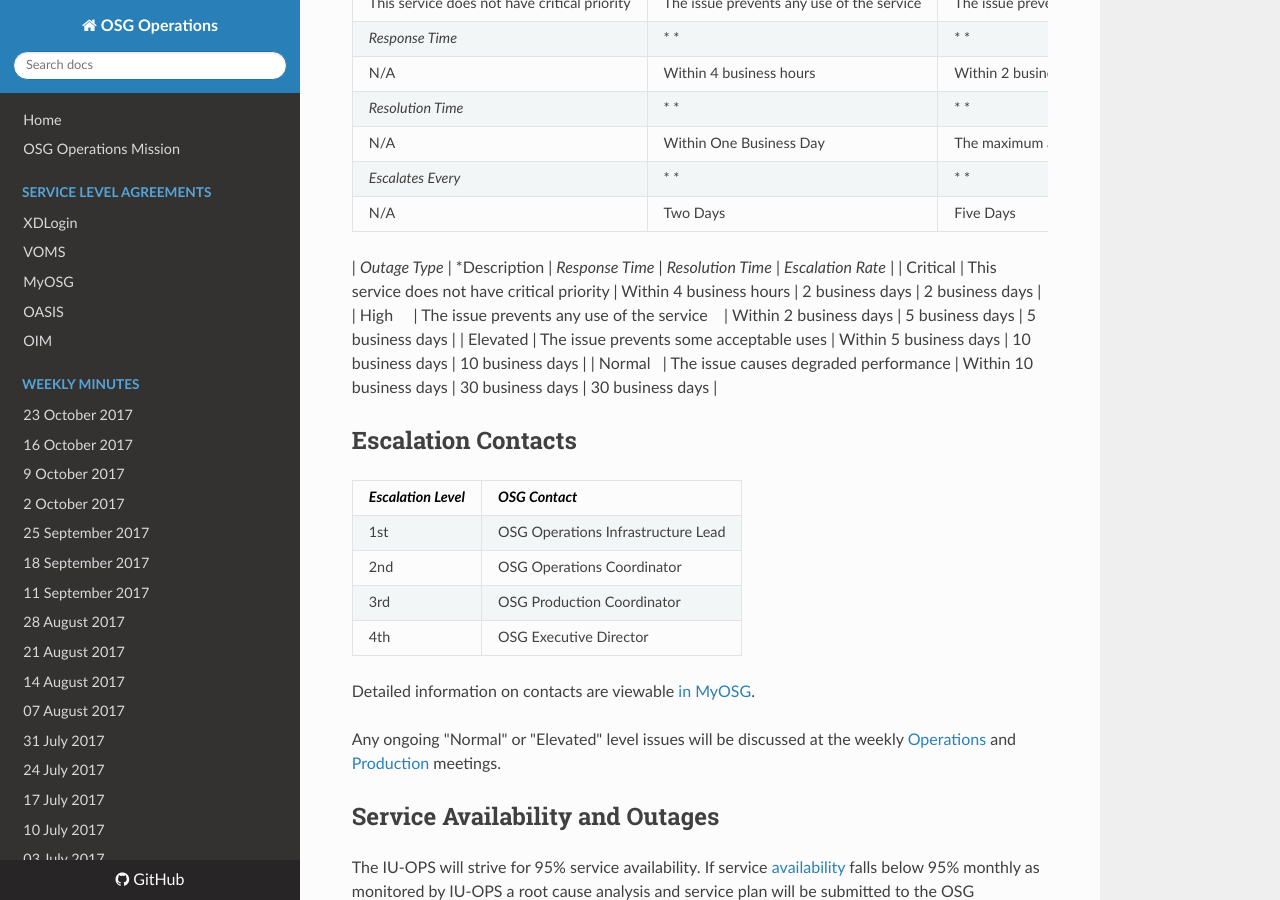
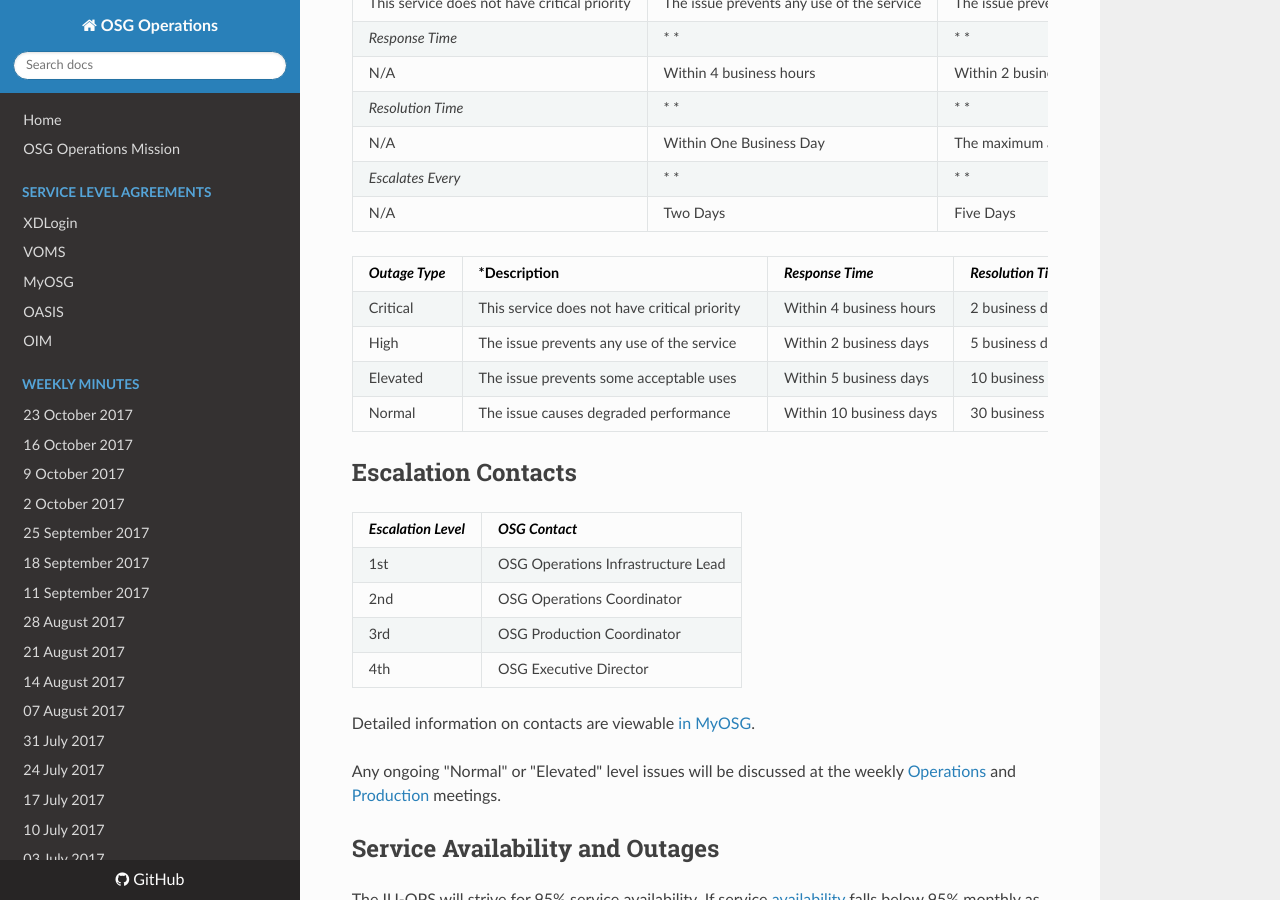
Before and after one commit to osg-htc/operations, an MkDocs documentation site: the page built from docs/SLA/event.md, in a window 1280 px wide and 900 px high, scrolled down 1280 px. Built offline with MkDocs 1.6.1, drawn with Linux system fonts in a browser that asks for light colours; nearby versions of some CDN libraries; old or Windows-style settings are respelled for this version of MkDocs.

Commit message:
Update event.md

```diff
--- a/docs/SLA/event.md
+++ b/docs/SLA/event.md
@@ -45,8 +45,9 @@
 | N/A | Two Days | Five Days | Ten Days |
 
 | *Outage Type* | *Description | *Response Time* | *Resolution Time* | *Escalation Rate* |
-| Critical | This service does not have critical priority | Within 4 business hours | 2 business days  | 2 business days |
-| High     | The issue prevents any use of the service    | Within 2 business days  | 5 business days  | 5 business days |
+| -------- | -------------------------------------------- | ----------------------- | ---------------- | ---------------- |
+| Critical | This service does not have critical priority | Within 4 business hours | 2 business days  | 2 business days  |
+| High     | The issue prevents any use of the service    | Within 2 business days  | 5 business days  | 5 business days  |
 | Elevated | The issue prevents some acceptable uses      | Within 5 business days  | 10 business days | 10 business days |
 | Normal   | The issue causes degraded performance        | Within 10 business days | 30 business days | 30 business days |
 
```
